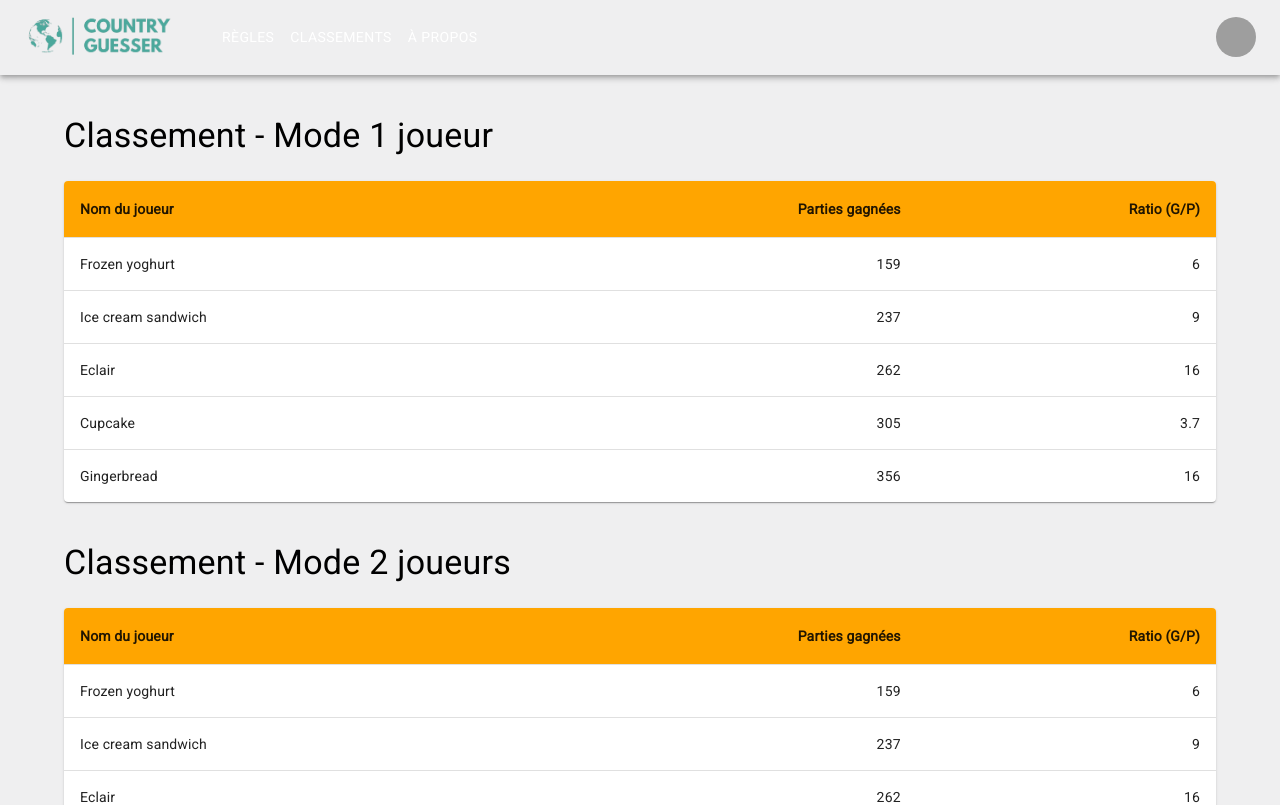
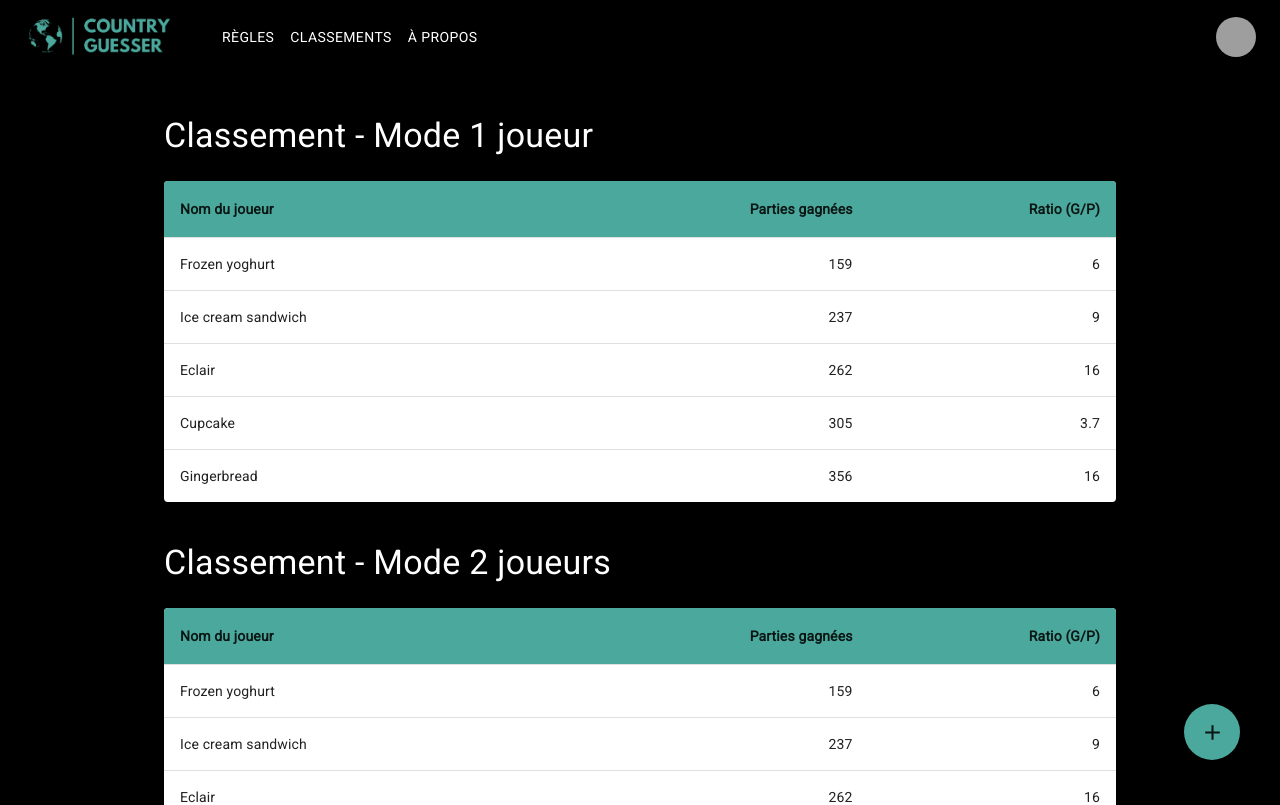
Before and after one commit to jordanbmrd/CountryGuesser, a React (Create React App) app: page /leaderboards in a window 1280 px wide. Shown: the top 805 px of the page. Built offline with nearby package versions, Linux system fonts and the light colour scheme; grey boxes are pictures that could not be loaded.

Commit message:
Fix(background): Bug bg color

```diff
--- a/src/App.css
+++ b/src/App.css
@@ -6,5 +6,5 @@
   font-family: 'Roboto', sans-serif;
 }
 body {
-  background-color: #efeff0;
+  background-color: black;
 }
--- a/src/App.tsx
+++ b/src/App.tsx
@@ -1,16 +1,20 @@
 import './App.css';
+import { useEffect } from "react";
 import {
   BrowserRouter as Router,
   Routes,
-  Route
+  Route,
+  useLocation,
 } from "react-router-dom";
 import Login from './components/authentification/Login';
 import Register from './components/authentification/Register';
 import Dashboard from './components/dashboard/Dashboard';
 import Game from './components/game/Game';
-import Leaderboards from './components/leaderboards/Loaderboards';
+import Leaderboards from './components/leaderboards/Leaderboards';
 
 function App() {
+
+
   return (
     <Router>
       <Routes>
@@ -20,8 +24,18 @@ function App() {
         <Route path="/game" element={ <Game /> } />
         <Route path="/leaderboards" element={ <Leaderboards /> } />
       </Routes>
+      <SetBackground />
     </Router>
   );
 }
 
+const SetBackground = () => {
+  const location = useLocation();
+  useEffect(() => {
+    document.body.style.backgroundColor = location.pathname != '/game' ? "black !important" : "#efeff0";
+  }, [location.pathname]);
+
+  return null;
+}
+
 export default App;
--- a/src/components/dashboard/Dashboard.tsx
+++ b/src/components/dashboard/Dashboard.tsx
@@ -1,5 +1,4 @@
 import { Box, Stack, Typography } from "@mui/material";
-import { useEffect } from "react";
 import { BsFillPersonFill } from 'react-icons/bs';
 import { HiUserGroup } from 'react-icons/hi';
 import { Link } from "react-router-dom";
@@ -7,10 +6,6 @@ import Navbar from "../main/Navbar";
 import "./Dashboard.styles.css";
 
 const Dashboard = () => {
-  useEffect(() => {
-    document.body.style.backgroundColor = "black";
-  }, []);
-
   return (
     <>
         <Navbar />
--- a/src/components/game/Game.tsx
+++ b/src/components/game/Game.tsx
@@ -19,10 +19,6 @@ const Game = () => {
   const [leftClues, setLeftClues] = useState(0);  // Initialisé au chargement de la Map à 3
   const [errors, setErrors] = useState(0);
   const [shake, setShake] = useState(false);
-
-  useEffect(() => {
-    document.body.style.backgroundColor = "#efeff0";
-  }, []);
 
   const handleMapLoaded = () => {
     loadRandomCountry();
--- a/src/components/leaderboards/Board.tsx
+++ b/src/components/leaderboards/Board.tsx
@@ -5,7 +5,7 @@ const Board = (props: BoardProps): JSX.Element => {
     <TableContainer component={Paper}>
       <Table sx={{ minWidth: 650 }} aria-label="simple table">
         <TableHead>
-          <TableRow sx={{ bgcolor: "orange" }}>
+          <TableRow sx={{ bgcolor: "#4BA89C" }}>
             <TableCell sx={{ fontWeight: "bold" }}>Nom du joueur</TableCell>
             <TableCell align="right" sx={{ fontWeight: "bold" }}>Parties gagnées</TableCell>
             <TableCell align="right" sx={{ fontWeight: "bold" }}>Ratio (G/P)</TableCell>
--- a/src/components/leaderboards/Loaderboards.tsx
+++ b/src/components/leaderboards/Leaderboards.tsx
@@ -1,6 +1,7 @@
 import { Container, Typography } from "@mui/material";
 import Board from './Board';
 import Navbar from '../main/Navbar';
+import FabMenu from "../main/FabMenu";
 
 const createData = (
     name: string,
@@ -18,18 +19,20 @@ const createData = (
     createData('Gingerbread', 356, 16.0),
   ];
 
-const Loaderboards = () => {
+const Leaderboards = () => {
   return (
     <>
         <Navbar />
-        <Container sx={{ mb: 10 }}>
-            <Typography variant="h4" mb={3} mt={5}>Classement - Mode 1 joueur</Typography>
+        <Container sx={{ mb: 10, width: 1000 }}>
+            <Typography color="white" variant="h4" mb={3} mt={5}>Classement - Mode 1 joueur</Typography>
             <Board rows={rows} />
-            <Typography variant="h4" mb={3} mt={5}>Classement - Mode 2 joueurs</Typography>
+            <Typography color="white" variant="h4" mb={3} mt={5}>Classement - Mode 2 joueurs</Typography>
             <Board rows={rows} />
         </Container>
+
+        <FabMenu />
     </>
   );
 }
 
-export default Loaderboards;
+export default Leaderboards;
--- /dev/null
+++ b/src/components/main/FabMenu.styles.css
@@ -0,0 +1,5 @@
+.fab-button:hover {
+    background-color: #f7f9f7;
+    cursor: pointer;
+    border-radius: 13px;
+}
--- /dev/null
+++ b/src/components/main/FabMenu.tsx
@@ -0,0 +1,59 @@
+import { useState } from "react";
+import { Box, Fab, Typography, Stack } from "@mui/material";
+import { Link } from "react-router-dom";
+import { BsFillPersonFill } from 'react-icons/bs';
+import { HiUserGroup } from 'react-icons/hi';
+import { MdAdd } from "react-icons/md";
+import './FabMenu.styles.css';
+
+const FabMenu = () => {
+    const [menuVisible, setMenuVisible] = useState(false);
+
+  return (
+    <Box
+    sx={{ position: "fixed", bottom: 40, right: 40 }}>
+        <Box
+        width={150}
+        sx={{
+            backgroundColor: "white",
+            borderRadius: 3,
+            bottom: 80,
+            right: 0,
+            position: "absolute",
+            display: menuVisible ? 'block' : 'none' }}>
+            <Link to="/game" style={{ textDecoration: 'none', color: "black" }}>
+                <Stack
+                flexDirection="row"
+                justifyContent="flex-start"
+                alignItems="center"
+                p={3}
+                className="fab-button"
+                sx={{ borderBottom: "1px solid #f7f9f7" }}>
+                    <BsFillPersonFill style={{ marginRight: 15 }} />
+                    <Typography>1 joueur</Typography>
+                </Stack>
+            </Link>
+            <Link to="/game" style={{ textDecoration: 'none', color: "black" }}>
+                <Stack
+                flexDirection="row"
+                justifyContent="flex-start"
+                alignItems="center"
+                p={3}
+                className="fab-button">
+                    <HiUserGroup style={{ marginRight: 15 }} />
+                    <Typography>2 joueurs</Typography>
+                </Stack>
+            </Link>
+        </Box>
+
+        <Fab
+        onClick={() => setMenuVisible(menuVisible => !menuVisible)}
+        sx={{ backgroundColor: "#4BA89C" }}
+        aria-label="add">
+            <MdAdd style={{ fontSize: 25 }} />
+        </Fab>
+    </Box>
+  );
+}
+
+export default FabMenu;
```
Also changed, not shown: src/components/main/SetBackground.tsx (added, +13 -0 lines).
